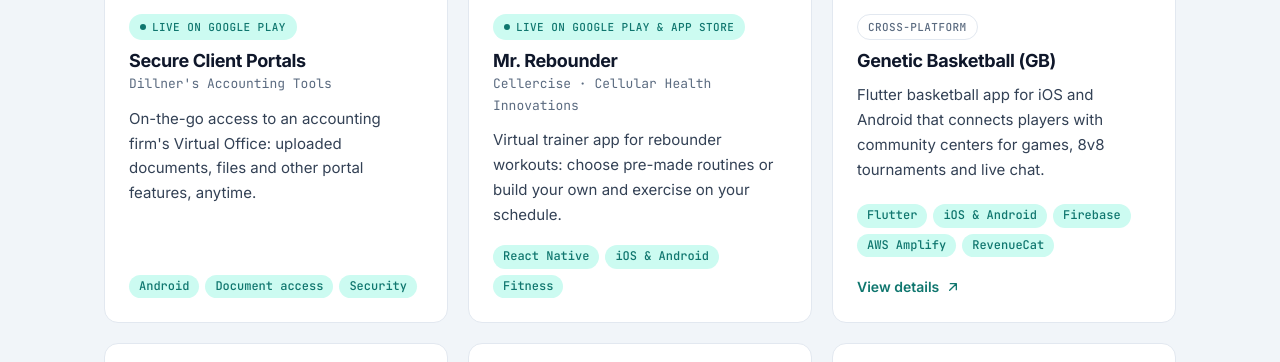
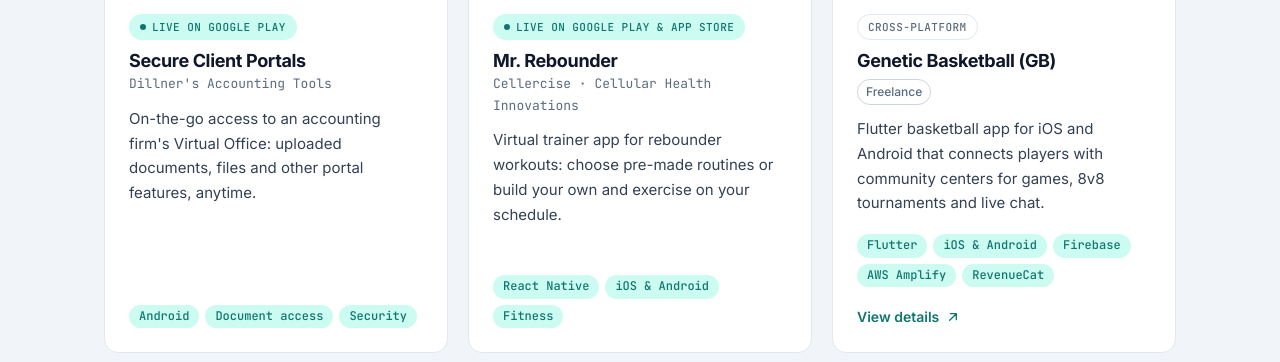
Before and after one commit to zkb-butt-1989/zkb-butt-1989.github.io, a plain HTML site: page index.html in a window 1280 px wide. Shown: the part 6091-6453 px from the top of the page. Drawn offline with Linux system fonts and the light colour scheme.

Commit message:
Tag Genetic Basketball and Hue Spectra as Freelance
Adds an optional engagement tag shown under a project's name on its
card and in its details popup.

Co-Authored-By: Claude Opus 5.5 <noreply@anthropic.com>

```diff
--- a/assets/css/styles.css
+++ b/assets/css/styles.css
@@ -1210,6 +1210,11 @@ svg {
   background: currentColor;
 }
 
+.project__engagement {
+  align-self: flex-start;
+  margin-top: 8px;
+}
+
 .project__name {
   font-size: 18px;
   font-weight: 700;
--- a/assets/js/data.js
+++ b/assets/js/data.js
@@ -442,6 +442,7 @@ window.PORTFOLIO = {
     {
       name: "Genetic Basketball (GB)",
       category: "cross",
+      engagement: "Freelance",
       summary:
         "Flutter basketball app for iOS and Android that connects players with community centers for games, 8v8 tournaments and live chat.",
       tags: ["Flutter", "iOS & Android", "Firebase", "AWS Amplify", "RevenueCat"],
@@ -462,6 +463,7 @@ window.PORTFOLIO = {
     {
       name: "Hue Spectra",
       category: "cross",
+      engagement: "Freelance",
       summary:
         "AI-powered accessibility app for colorblind users: real-time color detection, food doneness analysis and object recognition.",
       tags: ["Flutter", "iOS & Android", "OpenAI", "Computer vision", "Machine learning", "RevenueCat"],
--- a/assets/js/main.js
+++ b/assets/js/main.js
@@ -296,6 +296,7 @@
           "</div>" +
           badge +
           '<h3 class="project__name">' + esc(p.name) + "</h3>" +
+          (p.engagement ? '<span class="note-badge project__engagement">' + esc(p.engagement) + "</span>" : "") +
           (p.client ? '<p class="project__client">' + esc(p.client) + "</p>" : "") +
           '<p class="project__summary">' + esc(p.summary) + "</p>" +
           tagsHtml(p.tags) +
@@ -432,6 +433,7 @@
       '<button type="button" class="icon-btn modal__close" data-close aria-label="Close details">' + icon("x") + "</button>" +
       '<p class="modal__eyebrow">' + esc(categoryLabel(D.projectFilters, p.category)) + "</p>" +
       '<h2 class="modal__title" id="modal-title">' + esc(p.name) + "</h2>" +
+      (p.engagement ? '<span class="note-badge project__engagement">' + esc(p.engagement) + "</span>" : "") +
       (p.client ? '<p class="modal__client">' + esc(p.client) + "</p>" : "") +
       textSection("Overview", d.overview || p.summary) +
       textSection("My role", d.role) +
```
